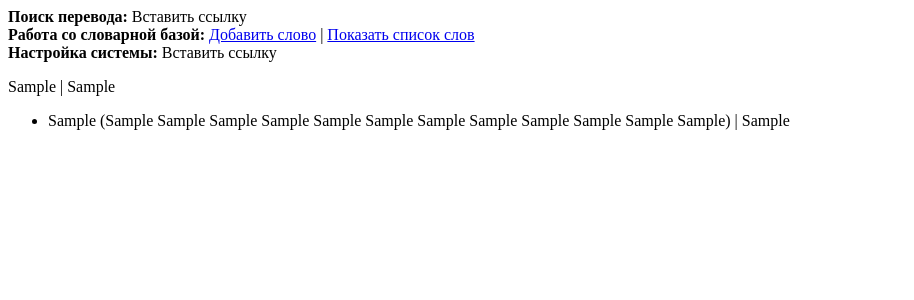
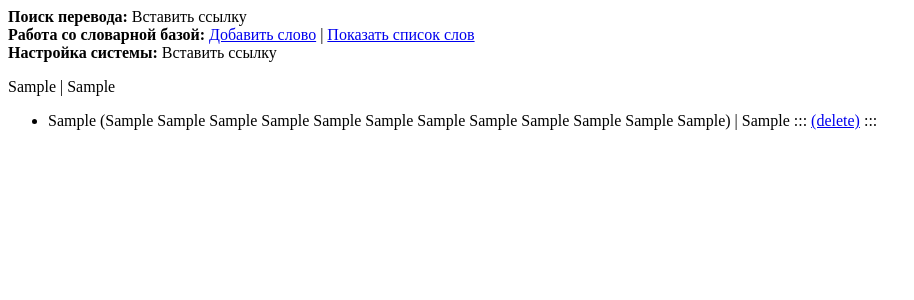
Before and after one commit to krom-attic/wordcontrol_old, a Django app: a page that uses wordengine/templates/wordengine/lexeme_details.html in a window 1280 px wide. Shown: the top 300 px of the page, without its empty margins (0-914 px from the left). Run offline with Django 3.2, Linux system fonts and the light colour scheme; tables that the repository leaves empty hold one stand-in row (values such as "Sample post").

Commit message:
Stub for lexeme deletion

```diff
--- a/wordengine/templates/wordengine/lexeme_details.html
+++ b/wordengine/templates/wordengine/lexeme_details.html
@@ -4,7 +4,7 @@
     <p>{{ given_lexeme }}</p>
     <ul>
     {% for word in lexeme_words %}
-        <li>{{ word }}</li>
+        <li>{{ word }} ::: <a href="{% url 'wordengine:delete_wordform' word.id %}">(delete)</a> :::</li>
     {% endfor %}
     </ul>
 {% endblock %}
--- a/wordengine/urls.py
+++ b/wordengine/urls.py
@@ -9,4 +9,5 @@ urlpatterns = patterns('',
                        url(r'^view/lexeme/(?P<lexeme_id>\d+)$', views.ShowLexemeDetailsView.as_view(),
                            name='show_lexemedetails'),
                        url(r'^view/words$', views.ShowWordFormListView.as_view(), name='show_wordlist'),
+                       url(r'^delete/word/(?P<wordform_id>\d+)$', views.delete_wordform, name='delete_wordform')
 )
--- a/wordengine/views.py
+++ b/wordengine/views.py
@@ -125,3 +125,7 @@ class ShowLexemeDetailsView(TemplateView):
         given_lexeme = get_object_or_404(models.Lexeme, pk=lexeme_id)
         lexeme_words = given_lexeme.wordform_set.all()
         return render(request, self.template_name, {'given_lexeme': given_lexeme, 'lexeme_words': lexeme_words})
+
+
+def delete_wordform():
+    pass
```
